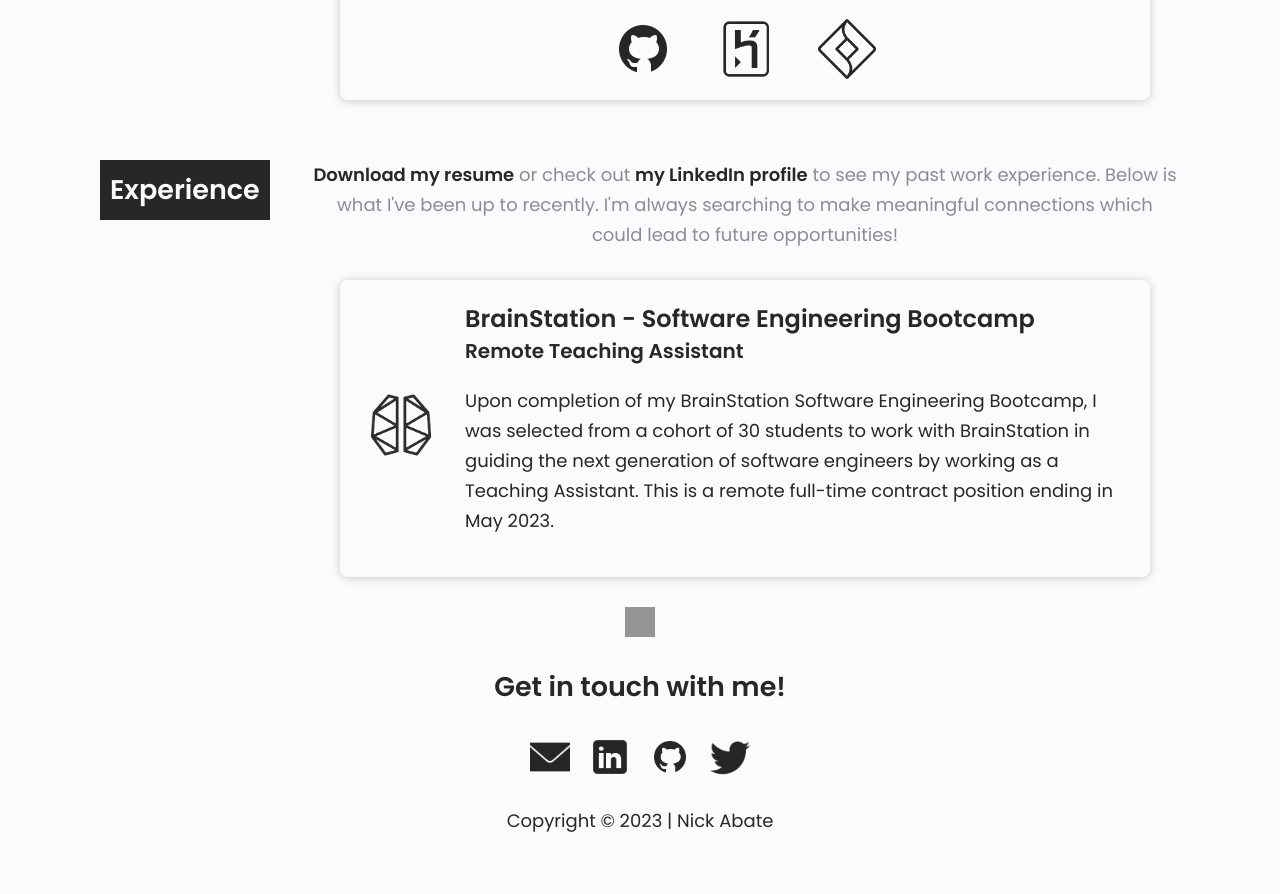
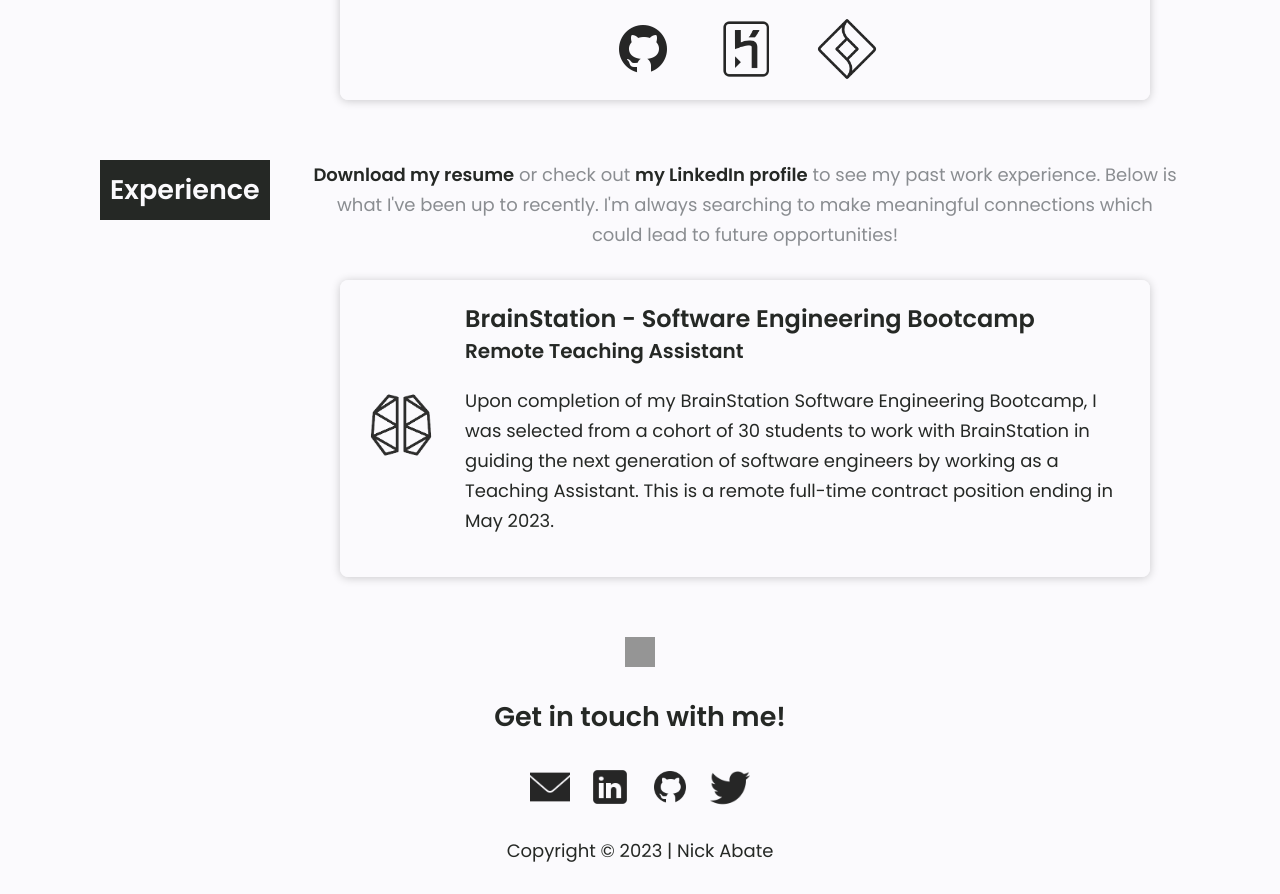
Before and after one commit to nickabate/portfolio, a React (Create React App) app: page / in a window 1280 px wide. Shown: the part 1660-2554 px from the top of the page. Before the commit the page ends 2524 px from the top, so only its background shows below. Built offline with nearby package versions, Linux system fonts and the light colour scheme; grey boxes are pictures that could not be loaded.

Commit message:
Quick layout padding update.

```diff
--- a/src/components/Experience/Experience.scss
+++ b/src/components/Experience/Experience.scss
@@ -4,7 +4,7 @@
 .experience {
   max-width: 128rem;
   margin: 0 auto;
-  padding: 3rem 10rem 0;
+  padding: 3rem 10rem;
 
   &__container {
     @include flex(row);
```
